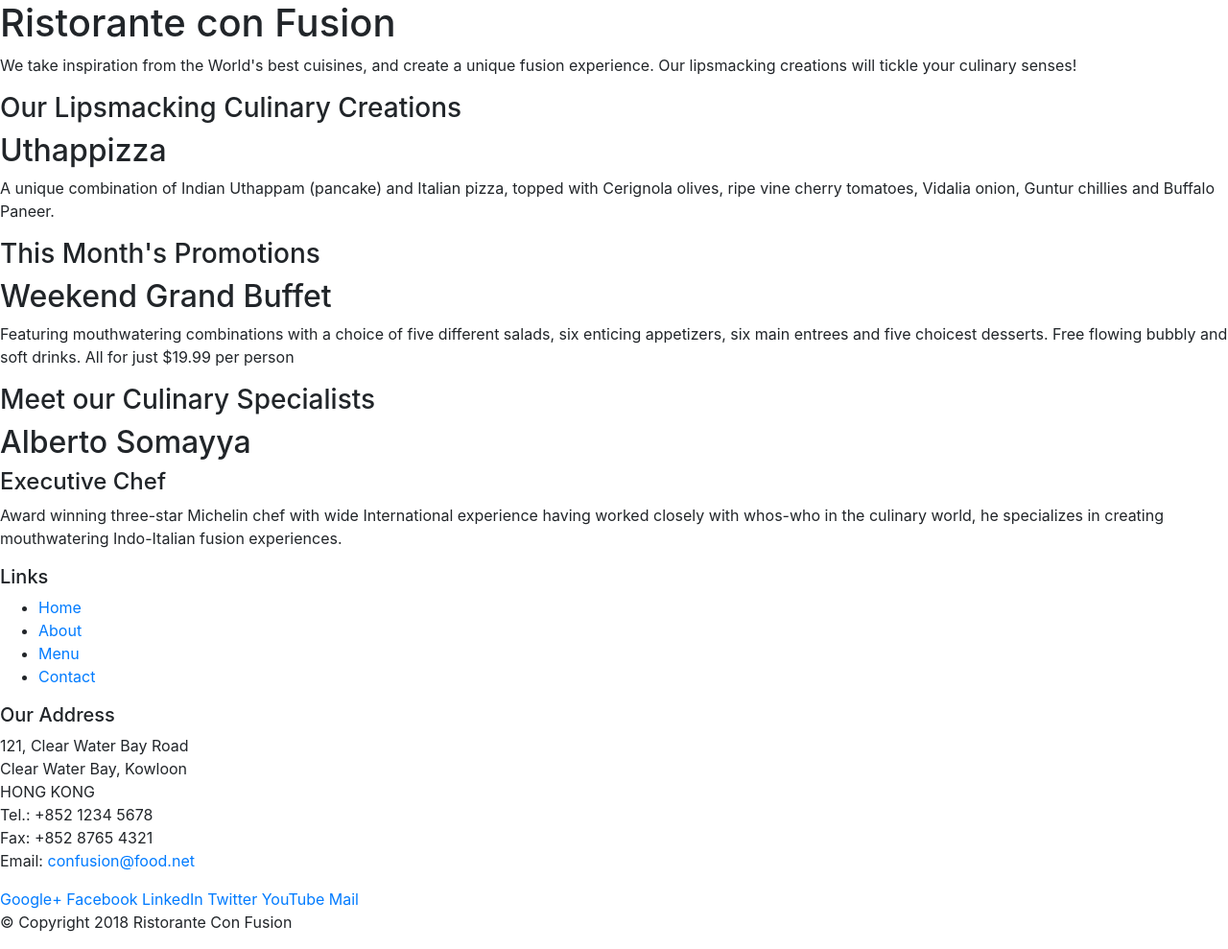
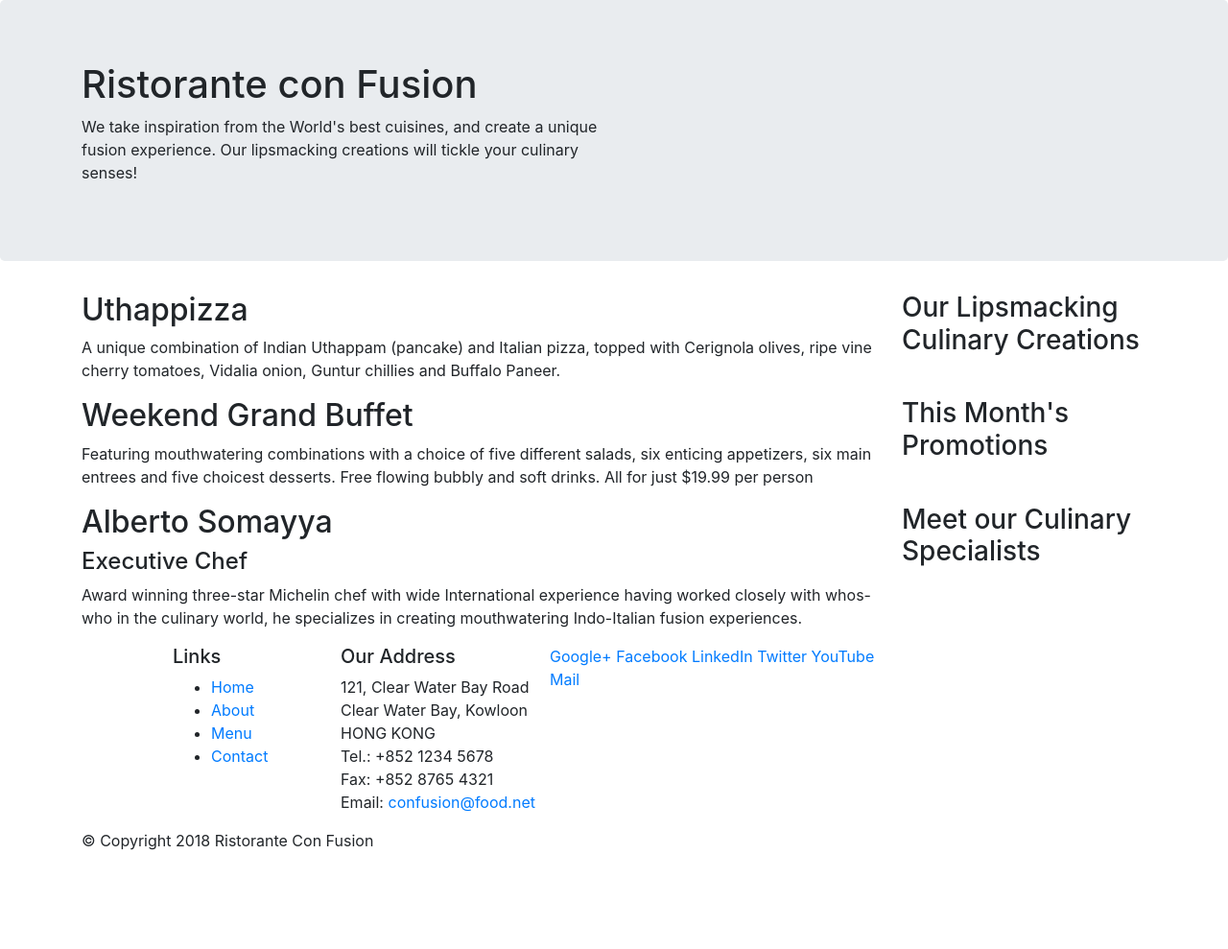
Before and after one commit to kamal1577/Bootstrap-grid, a website: page index.html in a window 1280 px wide. Shown: the whole page at 96% size. After the commit the page ends 904 px from the top, so only its background shows below. Drawn offline with nearby package versions, Linux system fonts and the light colour scheme.

Commit message:
Bootstrap Grid Part 1

```diff
--- a/index.html
+++ b/index.html
@@ -14,46 +14,46 @@
 
 <body>
 
-    <header>
-        <div>
-            <div>
-                <div>
+    <header class="jumbotron">
+        <div class="container">
+            <div class="row">
+                <div class="col=12 col-sm-6">
                     <h1>Ristorante con Fusion</h1>
                     <p>We take inspiration from the World's best cuisines, and create a unique fusion experience. Our lipsmacking creations will tickle your culinary senses!</p>
                 </div>
-                <div>
+                <div class="col-12 col-sm">
                 </div>
             </div>
         </div>
     </header>
 
-    <div>
-        <div>
-            <div>
+    <div class="container">
+        <div class="row">
+            <div class="col-12 col-sm-4 order-sm-last col-md-3">
                 <h3>Our Lipsmacking Culinary Creations</h3>
             </div>
-            <div>
+            <div class="col col-sm order-sm-first col-md">
                 <h2>Uthappizza</h2>
                 <p>A unique combination of Indian Uthappam (pancake) and Italian pizza, topped with Cerignola olives, ripe vine cherry tomatoes, Vidalia onion, Guntur chillies and Buffalo Paneer.</p>
             </div>
         </div>
 
 
-        <div>
-            <div>
+        <div class="row">
+            <div class="col-12 col-sm-4 order-sm-last col-md-3">
                 <h3>This Month's Promotions</h3>
             </div>
-            <div>
+            <div class="col col-sm order-sm-first col-md">
                 <h2>Weekend Grand Buffet</h2>
                 <p>Featuring mouthwatering combinations with a choice of five different salads, six enticing appetizers, six main entrees and five choicest desserts. Free flowing bubbly and soft drinks. All for just $19.99 per person </p>
             </div>
         </div>
 
-        <div>
-            <div>
+        <div class="row">
+            <div class="col-12 col-sm-4 order-sm-last col-md-3">
                 <h3>Meet our Culinary Specialists</h3>
             </div>
-            <div>
+            <div class="col col-sm order-sm-first col-md">
                 <h2>Alberto Somayya</h2>
                 <h4>Executive Chef</h4>
                 <p>Award winning three-star Michelin chef with wide International experience having worked closely with whos-who in the culinary world, he specializes in creating mouthwatering Indo-Italian fusion experiences. </p>
@@ -61,10 +61,10 @@
         </div>
     </div>
 
-    <footer>
-        <div>
-            <div>
-                <div>
+    <footer >
+        <div class="container">
+            <div class="row">
+                <div class="col-4 offset-1 col-sm-2">
                     <h5>Links</h5>
                     <ul>
                         <li><a href="#">Home</a></li>
@@ -73,7 +73,7 @@
                         <li><a href="#">Contact</a></li>
                     </ul>
                 </div>
-                <div>
+                <div col-7 col-sm-5>
                     <h5>Our Address</h5>
                     <address>
 		              121, Clear Water Bay Road<br>
@@ -84,7 +84,7 @@
 		              Email: <a href="mailto:confusion@food.net">confusion@food.net</a>
 		           </address>
                 </div>
-                <div>
+                <div class="col-12 col-sm-4">
                     <div>
                         <a href="http://google.com/+">Google+</a>
                         <a href="http://www.facebook.com/profile.php?id=">Facebook</a>
@@ -95,8 +95,8 @@
                     </div>
                 </div>
            </div>
-           <div>
-                <div>
+           <div class="row">
+                <div class="col-auto">
                     <p>© Copyright 2018 Ristorante Con Fusion</p>
                 </div>
            </div>
```
